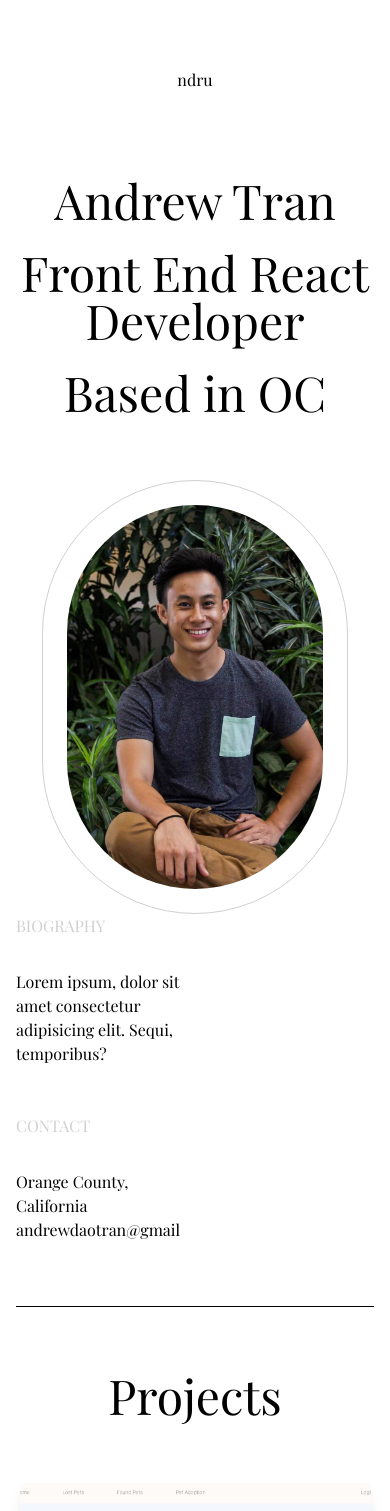
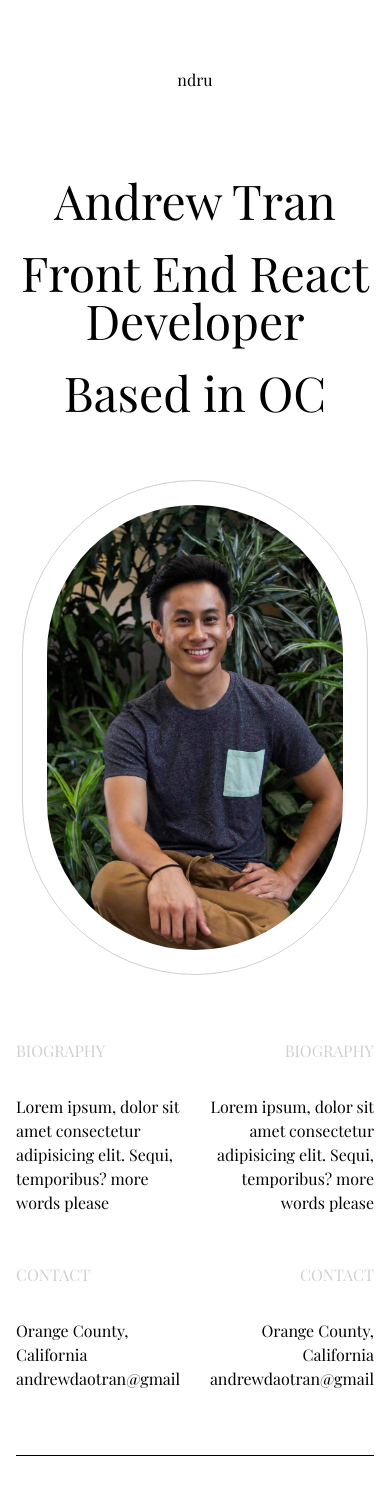
Before and after one commit to andrewdaotran/portfolio, a Next.js app: page / in a window 390 px wide. Shown: the top 1511 px of the page. Built offline with nearby package versions, Linux system fonts and the light colour scheme; some icons are missing; a web font is replaced by a local one.

Commit message:
Build Hero Responsiveness

```diff
--- /dev/null
+++ b/components/BackgroundSingle.tsx
@@ -0,0 +1,43 @@
+import React, { Dispatch, useEffect, useState } from 'react'
+import { useInView } from 'react-intersection-observer'
+
+interface Props {
+	info: {
+		title: string
+		content: string[]
+	}
+	isLeft: boolean
+	// shown: boolean
+	// setShown: Dispatch<React.SetStateAction<boolean>>
+}
+
+const BackgroundSingle = ({ info, isLeft }: Props) => {
+	const [shown, setShown] = useState<boolean>(false)
+	const { inView, ref } = useInView({ trackVisibility: false, delay: 100 })
+	useEffect(() => {
+		if (!shown && inView) {
+			setShown(true)
+		}
+	}, [inView, shown])
+	return (
+		<div
+			className={`grid col-start-1 col-end-2 gap-8 ${
+				isLeft ? 'justify-items-start' : 'justify-items-end'
+			}  h-fit opacity-0 transition-opacity ease-in duration-[2000ms] ${
+				shown && 'visible opacity-100 '
+			}`}
+			ref={ref}
+		>
+			<h3 className={`${isLeft ? 'text-start' : 'text-end'} text-accentGrey `}>
+				{info.title}
+			</h3>
+			<div className={`${isLeft ? 'text-start' : 'text-end'}`}>
+				{info.content.map((paragraph) => {
+					return <p key={paragraph}>{paragraph}</p>
+				})}
+			</div>
+		</div>
+	)
+}
+
+export default BackgroundSingle
--- a/components/Hero.tsx
+++ b/components/Hero.tsx
@@ -1,12 +1,15 @@
 import Image from 'next/image'
-import React from 'react'
+import useWindowSize from '../custom-hooks/useWindowSize'
+import BackgroundSingle from './BackgroundSingle'
 
 const Hero = () => {
+	const windowSize = useWindowSize()
+
 	const leftInformation = [
 		{
 			title: 'BIOGRAPHY',
 			content: [
-				'	Lorem ipsum, dolor sit amet consectetur adipisicing elit. Sequi, temporibus?',
+				'	Lorem ipsum, dolor sit amet consectetur adipisicing elit. Sequi, temporibus? more words please',
 			],
 		},
 		{
@@ -22,10 +25,10 @@ const Hero = () => {
 				<h1>Front End React Developer </h1>
 				<h1>Based in OC</h1>
 			</div>
-			<div className='grid grid-cols-4'>
+			<div className='grid grid-cols-12 gap-y-16 gap-x-2 sm:gap-x-4 md:gap-x-8 xl:gap-x-10 xl:gap-y-0'>
 				{/* Image */}
-				<div className='w-fit border border-accentGrey mx-auto p-6 md:p-8 lg:p-12 rounded-full col-start-1 col-end-5'>
-					<div className='w-[16rem] h-[24rem] md:w-[28rem] md:h-[42rem]  lg:w-[40rem] lg:h-[60rem] relative '>
+				<div className='w-fit border border-accentGrey mx-auto p-6 sm:p-11   rounded-full col-start-1 col-end-13 xl:col-start-4 xl:col-end-10 '>
+					<div className='w-[76vw] h-[114vw] md:w-[38rem] md:h-[57rem] xl:w-[32rem] xl:h-[48rem] max-w-[32rem]  max-h-[48rem] relative '>
 						<Image
 							src={'/portfolio-image.jpeg'}
 							layout='fill'
@@ -36,20 +39,18 @@ const Hero = () => {
 				{/* Information */}
 
 				{/* Left */}
-				<div className='grid gap-12'>
+				<div className='grid gap-12 sm:gap-24 col-start-1 col-end-7   xl:col-end-4 xl:row-start-1 items-center '>
 					{leftInformation.map((info) => {
 						return (
-							<div
-								className='grid col-start-1 col-end-2 gap-8'
-								key={info.title}
-							>
-								<h3 className='text-accentGrey'>{info.title}</h3>
-								<div className=''>
-									{info.content.map((paragraph) => {
-										return <p key={paragraph}>{paragraph}</p>
-									})}
-								</div>
-							</div>
+							<BackgroundSingle info={info} key={info.title} isLeft={true} />
+						)
+					})}
+				</div>
+				{/* Right */}
+				<div className='grid gap-12 sm:gap-24 col-start-7 col-end-13 xl:col-start-10 items-center '>
+					{leftInformation.map((info) => {
+						return (
+							<BackgroundSingle info={info} isLeft={false} key={info.title} />
 						)
 					})}
 				</div>
--- a/components/ProjectSingleLarge.tsx
+++ b/components/ProjectSingleLarge.tsx
@@ -1,6 +1,6 @@
 import Image from 'next/image'
 import Link from 'next/link'
-import { Dispatch, useEffect, useState } from 'react'
+import { Dispatch, useEffect } from 'react'
 import { Icon } from 'react-icons-kit'
 import { externalLink } from 'react-icons-kit/fa/externalLink'
 import { github } from 'react-icons-kit/fa/github'
@@ -38,36 +38,25 @@ const ProjectSingleLarge = ({ project, shown, setShown, index }: Props) => {
 			}`}
 			ref={ref}
 		>
+			<div className='relative grid grid-cols-5'>
+				{/* Absolute Overlay */}
+				<div
+					className={`absolute  h-fit w-[60%] lg:w-[50%] z-10 top-0 bottom-0 my-auto grid gap-4 lg:gap-8 ${
+						index % 2 === 0 ? 'right-0' : 'left-0'
+					} `}
+				>
 					<div className={`grid ${index % 2 === 0 && 'justify-items-end'}`}>
 						<h4 className='text-sm lg:text-lg xl:text-xl'>Featured Project</h4>
 						<h3 className='font-bold text-lg lg:text-2xl xl:text-3xl'>
 							{project.title}
 						</h3>
 					</div>
-			<div className='relative grid grid-cols-5 '>
-				<div
-					className={`absolute bg-lightGrey h-fit w-[60%] z-10 top-0 bottom-0 ${
-						index % 2 === 0 ? 'right-0' : 'left-0'
-					} my-auto p-4 rounded-md`}
-				>
+
+					<div className='bg-lightGrey  p-4 rounded-md'>
 						<p>
 							Lorem ipsum dolor sit amet consectetur adipisicing elit. Excepturi
 							totam quisquam dolor, porro sed voluptates.
 						</p>
-				</div>
-				{/* <Link href={'/'}> */}
-				<div
-					className={`opacity-50 hover:opacity-100 transition-opacity ease-in duration-[300ms] ${
-						index % 2 === 0 ? 'col-start-1 col-end-4' : 'col-start-3 col-end-6'
-					}   w-[100%] h-[33vw] max-h-[30rem] relative rounded-md cursor-pointer`}
-				>
-					<Image
-						src={project.image}
-						layout='fill'
-						className='object-cover object-top rounded-md'
-					/>
-				</div>
-				{/* </Link> */}
 					</div>
 					<div
 						className={`flex gap-4 flex-wrap text-xs lg:text-lg xl:text-xl ${
@@ -92,7 +81,11 @@ const ProjectSingleLarge = ({ project, shown, setShown, index }: Props) => {
 								<Icon
 									icon={github}
 									size={
-								windowSize.width < 1024 ? 25 : windowSize.width < 1280 ? 30 : 35
+										windowSize.width < 1024
+											? 25
+											: windowSize.width < 1280
+											? 30
+											: 35
 									}
 								/>
 							</a>
@@ -102,13 +95,33 @@ const ProjectSingleLarge = ({ project, shown, setShown, index }: Props) => {
 								<Icon
 									icon={externalLink}
 									size={
-								windowSize.width < 1024 ? 25 : windowSize.width < 1280 ? 30 : 35
+										windowSize.width < 1024
+											? 25
+											: windowSize.width < 1280
+											? 30
+											: 35
 									}
 								/>
 							</a>
 						</Link>
 					</div>
 				</div>
+				{/* <Link href={'/'}> */}
+				<div
+					className={`opacity-50 hover:opacity-100 transition-opacity ease-in duration-[300ms] ${
+						index % 2 === 0 ? 'col-start-1 col-end-4' : 'col-start-3 col-end-6'
+					}   w-[100%] h-[33vw] max-h-[30rem] relative rounded-md cursor-pointer`}
+				>
+					<Image
+						src={project.image}
+						layout='fill'
+						className='object-cover object-top rounded-md'
+					/>
+				</div>
+				{/* </Link> */}
+			</div>
+			{/*Absolute Overlay End */}
+		</div>
 	)
 }
 
--- a/components/Projects.tsx
+++ b/components/Projects.tsx
@@ -1,4 +1,3 @@
-import React, { Fragment } from 'react'
 import useWindowSize from '../custom-hooks/useWindowSize'
 import ProjectSingleLarge from './ProjectSingleLarge'
 import ProjectSingleSmall from './ProjectSingleSmall'
```
Lines whose indentation alone changed are shown as unchanged.
